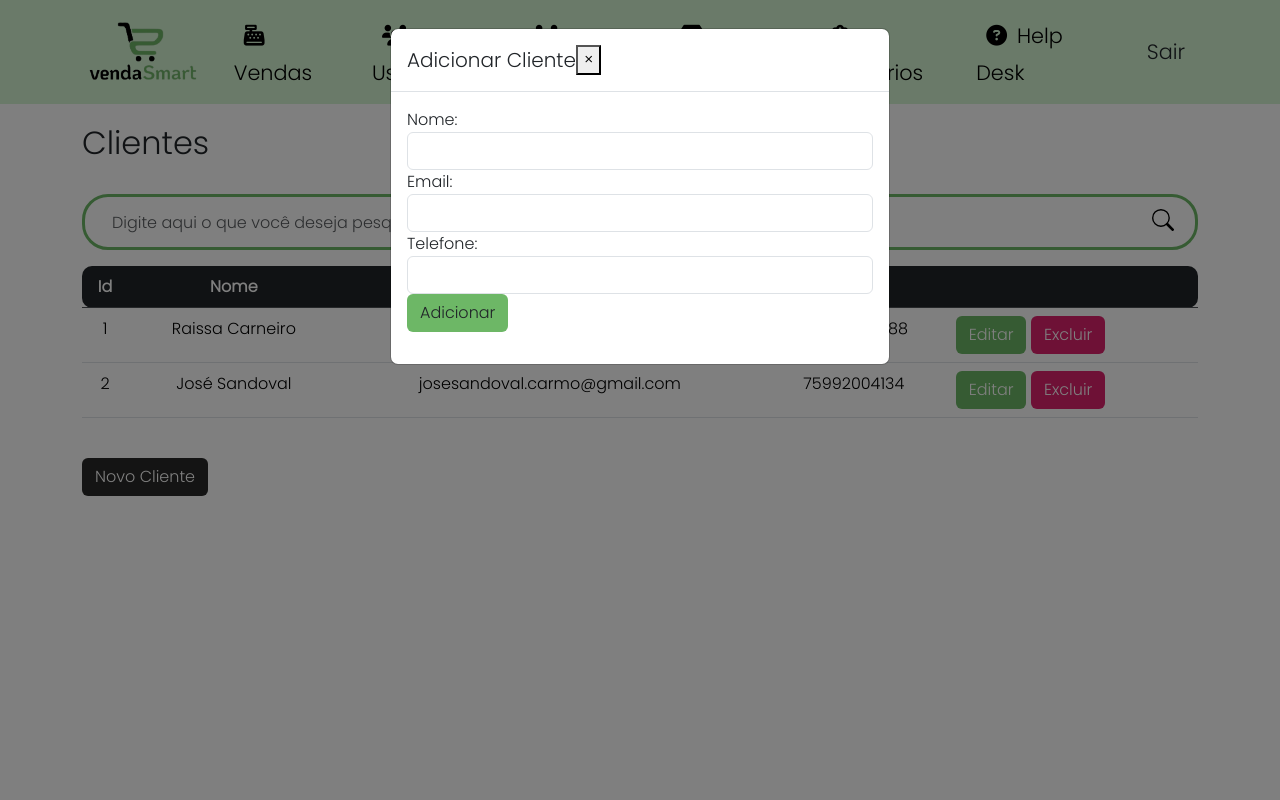
After one commit to josesandovaln/VendaSmart, a Flask app: page /clientes in a window 1280 px wide, after a click on "Novo Cliente". The commit adds this page. Run offline with Flask 3, Linux system fonts and the light colour scheme; a user stored in the database is signed in; some libraries are stand-ins or nearby versions.

Commit message:
Feito rota cliente

```diff
--- /dev/null
+++ b/site_atividade/templates/lista_cliente.html
@@ -0,0 +1,157 @@
+{% extends 'base.html' %}
+
+{% block body %}
+    <div class="container theme-showcase" role="main">
+        <br>
+        <div class="page-header">
+            <h2 class="box-title col-md-12">Clientes</h2>
+        </div>
+
+        <br>
+
+        <div class="search-box">
+            <form class="form-search" action="{{ url_for('clientes') }}" method="GET">
+                <div class="input-group form-group-search">
+                    <input type="text" class="form-control form-control-search" placeholder="Digite aqui o que você deseja pesquisar..." id="search-input" name="search">
+                    <span class="input-group-btn">
+                        <button class="btn-search" type="submit">
+                            <svg class="bi bi-search" viewBox="0 0 16 16" fill="currentColor" xmlns="http://www.w3.org/2000/svg">
+                                <path fill-rule="evenodd" d="M10.442 10.442a1 1 0 0 1 1.415 0l3.85 3.85a1 1 0 0 1-1.414 1.415l-3.85-3.85a1 1 0 0 1 0-1.415z"/>
+                                <path fill-rule="evenodd" d="M6.5 12a5.5 5.5 0 1 0 0-11 5.5 5.5 0 0 0 0 11zM13 6.5a6.5 6.5 0 1 1-13 0 6.5 6.5 0 0 1 13 0z"/>
+                            </svg>
+                        </button>
+                    </span>
+                </div>
+            </form>
+        </div>
+
+        <div class="list-client">
+            <table class="table table-hover scrollable-table">
+                <thead class="table-dark">
+                    <tr>
+                        <th class="text-center table-rounded-start">Id</th>
+                        <th class="text-center">Nome</th>
+                        <th class="text-center">Email</th>
+                        <th class="text-center">Telefone</th>
+                        <th class="table-rounded-end"> </th>
+                    </tr>
+                </thead>
+                <tbody>
+                    {% for cliente in clientes %}
+                    <tr data-href="#">
+                        <td class="text-center">{{ cliente.id_cliente }}</td>
+                        <td class="text-center">{{ cliente.nome }}</td>
+                        <td class="text-center">{{ cliente.email }}</td>
+                        <td class="text-center">{{ cliente.telefone }}</td>
+                        <td class="btn-edit-delete text-right">
+                            <a class="btn btn-color1 text-white" data-toggle="modal" data-target="#editClienteModal{{ cliente.id_cliente }}">Editar</a>
+                            <a class="btn btn-color2 text-white" data-toggle="modal" data-target="#deleteClienteModal{{ cliente.id_cliente }}">Excluir</a>
+                        </td>
+                    </tr>
+                    {% endfor %}
+                </tbody>
+            </table>
+        </div>
+
+        <br>
+
+        <div class="pull-right">
+            <button type="button" class="btn btn-color3" data-toggle="modal" data-target="#addClienteModal">
+                Novo Cliente
+            </button>
+        </div>
+
+        <!-- Modal Adicionar Cliente -->
+        <div class="modal fade" id="addClienteModal" tabindex="-1" role="dialog" aria-labelledby="addClienteModalLabel" aria-hidden="true">
+            <div class="modal-dialog" role="document">
+                <div class="modal-content">
+                    <div class="modal-header">
+                        <h5 class="modal-title" id="addClienteModalLabel">Adicionar Cliente</h5>
+                        <button type="button" class="close" data-dismiss="modal" aria-label="Close">
+                            <span aria-hidden="true">&times;</span>
+                        </button>
+                    </div>
+                    <div class="modal-body">
+                        <!-- Formulário para adicionar cliente -->
+                        <form method="POST" action="{{ url_for('novo_cliente') }}">
+                            <div class="form-group">
+                                <label for="nome">Nome:</label>
+                                <input type="text" class="form-control" id="nome" name="nome" required>
+                            </div>
+                            <div class="form-group">
+                                <label for="email">Email:</label>
+                                <input type="email" class="form-control" id="email" name="email" required>
+                            </div>
+                            <div class="form-group">
+                                <label for="telefone">Telefone:</label>
+                                <input type="text" class="form-control" id="telefone" name="telefone" required>
+                            </div>
+                            <button type="submit" class="btn btn-color1">Adicionar</button>
+                        </form>
+                    </div>
+                </div>
+            </div>
+        </div>
+
+        <!-- Modais de Edição e Exclusão de Cliente -->
+        {% for cliente in clientes %}
+            <!-- Modal Editar Cliente -->
+            <div class="modal fade" id="editClienteModal{{ cliente.id_cliente }}" tabindex="-1" role="dialog" aria-labelledby="editClienteModalLabel{{ cliente.id_cliente }}" aria-hidden="true">
+                <div class="modal-dialog" role="document">
+                    <div class="modal-content">
+                        <div class="modal-header">
+                            <h5 class="modal-title" id="editClienteModalLabel{{ cliente.id_cliente }}">Editar Cliente</h5>
+                            <button type="button" class="close" data-dismiss="modal" aria-label="Close">
+                                <span aria-hidden="true">&times;</span>
+                            </button>
+                        </div>
+                        <div class="modal-body">
+                            <!-- Formulário para editar cliente -->
+                            <form method="POST" action="{{ url_for('editar_cliente', id=cliente.id_cliente) }}">
+                                <div class="form-group">
+                                    <label for="nome">Nome:</label>
+                                    <input type="text" class="form-control" id="nome" name="nome" value="{{ cliente.nome }}" required>
+                                </div>
+                                <div class="form-group">
+                                    <label for="email">Email:</label>
+                                    <input type="email" class="form-control" id="email" name="email" value="{{ cliente.email }}" required>
+                                </div>
+                                <div class="form-group">
+                                    <label for="telefone">Telefone:</label>
+                                    <input type="text" class="form-control" id="telefone" name="telefone" value="{{ cliente.telefone }}" required>
+                                </div>
+                                <button type="submit" class="btn btn-color1">Salvar Alterações</button>
+                            </form>
+                        </div>
+                    </div>
+                </div>
+            </div>
+
+            <!-- Modal Excluir Cliente -->
+
+            <div class="modal fade" id="deleteClienteModal{{ cliente.id_cliente }}" tabindex="-1" role="dialog" aria-labelledby="deleteClienteModalLabel{{ cliente.id_cliente }}" aria-hidden="true">
+                <div class="modal-dialog" role="document">
+                    <div class="modal-content">
+                        <div class="modal-header">
+                            <h5 class="modal-title" id="deleteClienteModalLabel{{ cliente.id_cliente }}">Excluir Cliente</h5>
+                            <button type="button" class="close" data-dismiss="modal" aria-label="Close">
+                                <span aria-hidden="true">&times;</span>
+                            </button>
+                        </div>
+                        <div class="modal-body">
+                            <p>Deseja realmente excluir o cliente "{{ cliente.nome }}"?</p>
+                        </div>
+                        <div class="modal-footer">
+                            <button type="button" class="btn btn-secondary" data-dismiss="modal">Cancelar</button>
+                            <form action="{{ url_for('delete_cliente', id=cliente.id_cliente) }}" method="POST">
+                                <button type="submit" class="btn btn-color2">Excluir</button>
+                            </form>
+                        </div>
+                    </div>
+                </div>
+            </div>
+
+
+        {% endfor %}
+    </div>
+{% endblock %}
--- a/site_atividade/templates/navbar.html
+++ b/site_atividade/templates/navbar.html
@@ -29,6 +29,9 @@
           <a class="nav-link mx-2" href="{{ url_for('usuarios') }}"><i class="fa-solid fa-users" style="color: #000000;"></i>Usuários</a>
         </li>
         <li class="nav-item">
+          <a class="nav-link mx-2" href="{{ url_for('clientes') }}"><i class="fa-solid fa-users" style="color: #000000;"></i>Clientes</a>
+        </li>
+        <li class="nav-item">
           <a class="nav-link mx-2" href="{{ url_for('produtos') }}"><i class="fa-solid fa-store" style="color: #000000;"></i>Produtos</a>
         </li>
         <li class="nav-item">
--- a/site_atividade/templates/pagamento.html
+++ b/site_atividade/templates/pagamento.html
@@ -17,10 +17,12 @@
                 {{ form.metodo_pagamento(class_='form-control', placeholder='Método de Pagamento') }}
             </div>
 
+            {% if form.metodo_pagamento.data == 'cartao_de_credito' %}
                 <div class="form-group" id="parcelas-field">
                     <label for="{{ form.parcelas.id }}">Número de Parcelas:</label>
                     {{ form.parcelas(class_='form-control', placeholder='Número de Parcelas') }}
                 </div>
+            {% endif %}
 
             <br>
 
@@ -53,13 +55,12 @@
                     </div>
                     <div class="col-md-6">
                         {% if troco %}
-                  <h4><strong>Troco: R$ <span style="font-weight: bold">{{ troco }}</span></strong></h4>
+                            <h4><strong>Troco: R$ <span style="font-weight: bold">{{ "{:.2f}".format(troco) }}</span></strong></h4>
                         {% endif %}
                     </div>
                 </div>
             </div>
         </div>
 
-
     </div>
 {% endblock %}
```
Also changed, not shown: site_atividade/models/__init__.py (+24 -4 lines), site_atividade/routers/__init__.py (+105 -16 lines), site_atividade/templates/vendas.html (+6 -6 lines), instance/pdv.db, site_atividade/static/js/script.js (line endings or trailing spaces), site_atividade/templates/confirmacao_pagamento.html (indentation only). Lines whose indentation alone changed are shown as unchanged.
